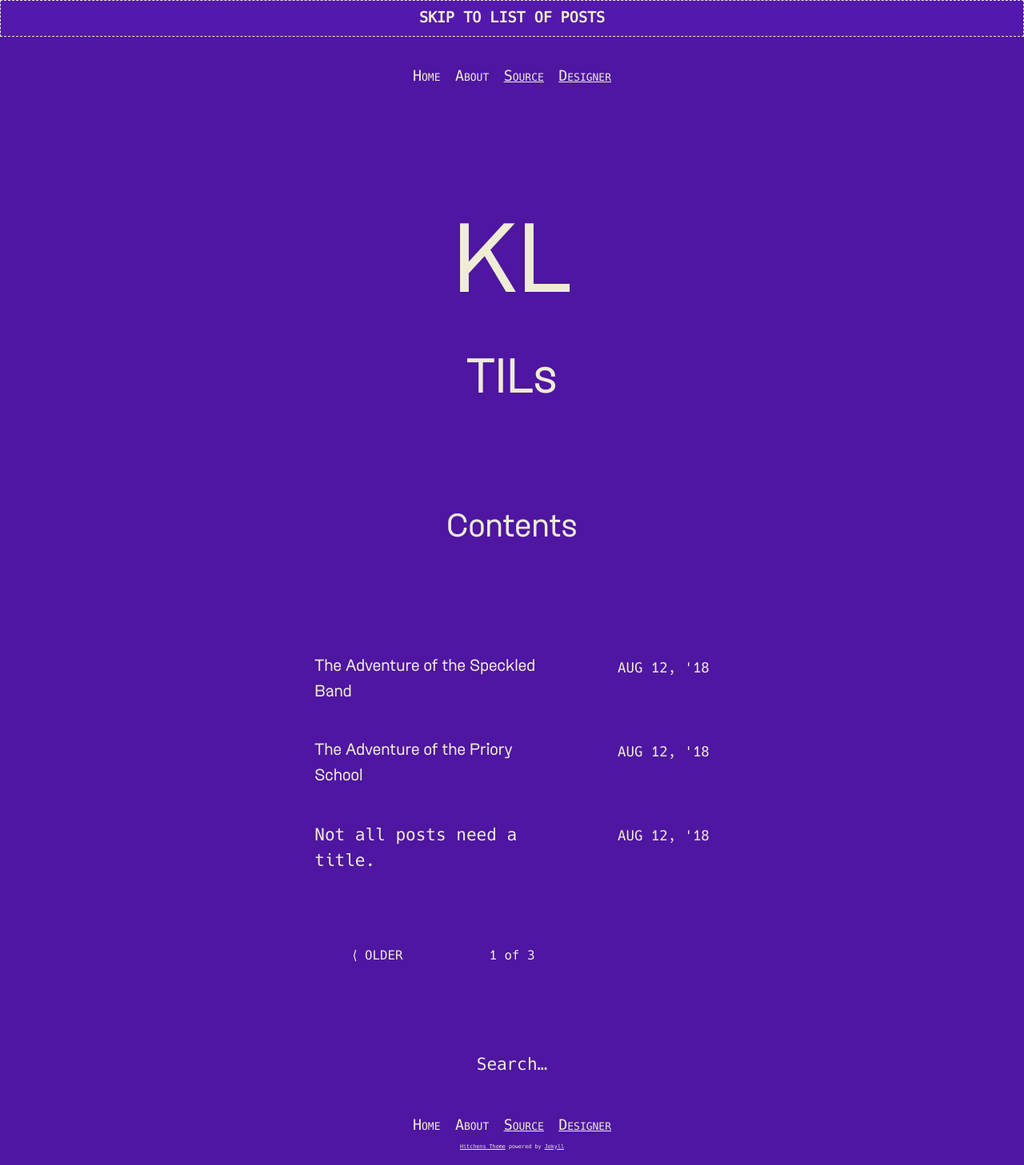
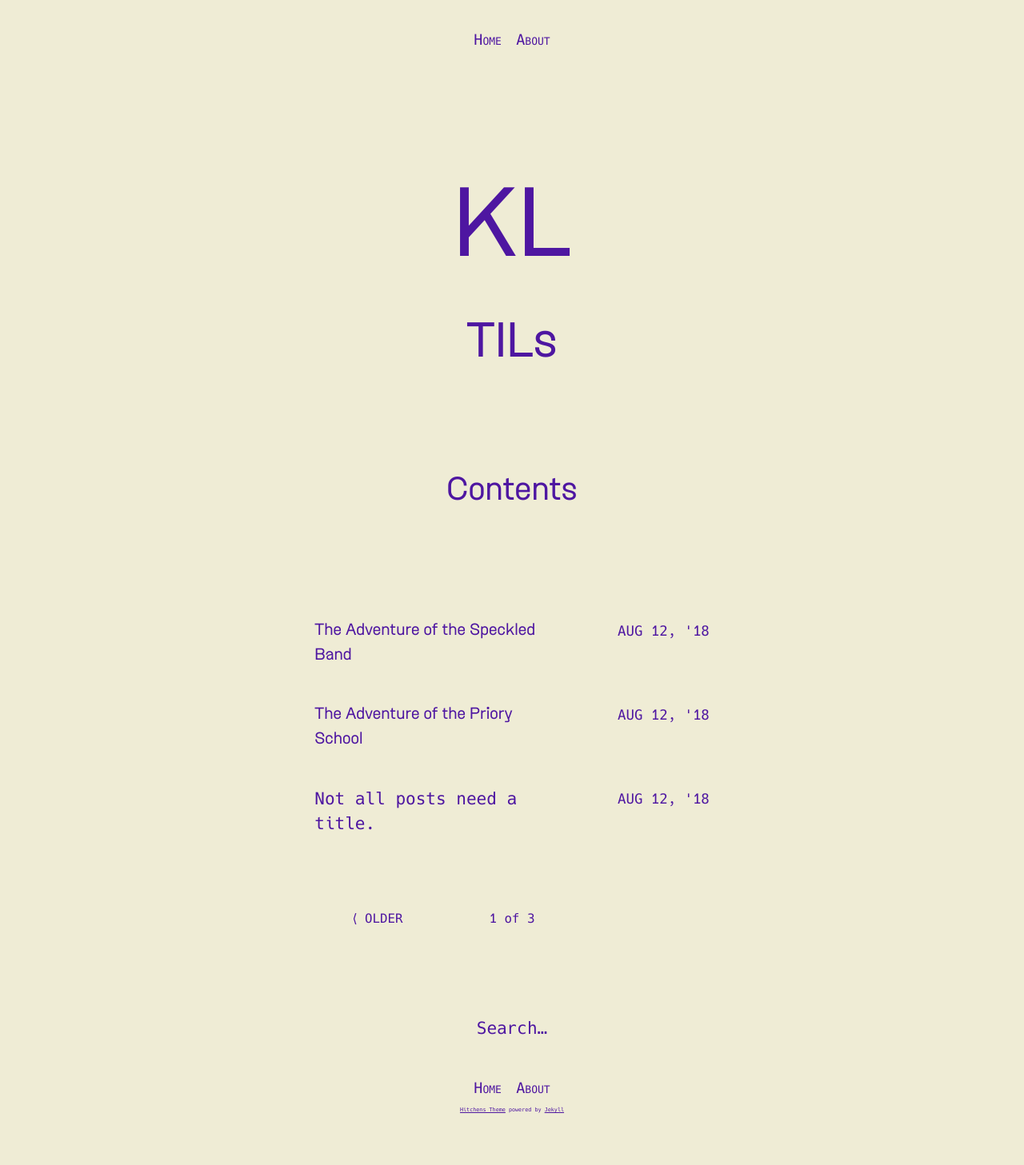
Before and after one commit to leblanck/blog, a Jekyll site: the page built from index.html, in a window 1280 px wide. Shown: the whole page at 80% size. Built offline with Jekyll 4.4.1, drawn with Linux system fonts in a browser that asks for light colours; the list of posts is cut into pages by our own code; after the commit the page ends 1412 px from its top, so only the background shows below that.

Commit message:
more adjustments

```diff
--- a/_data/menu.yml
+++ b/_data/menu.yml
@@ -1,8 +1,2 @@
 - title: About
   url: /about.html
-
-- title: Source
-  url: /
-
-- title: Designer
-  url: /
--- a/_layouts/default.html
+++ b/_layouts/default.html
@@ -20,17 +20,6 @@
 
   </head>
   <body>
-
-    {% if page.layout == 'home' %}
-      <a href="#main" class="skip-navigation">
-        Skip to list of posts
-      </a>
-    {% else %}
-      <a href="#main" class="skip-navigation">
-        Skip to content
-      </a>
-    {% endif %}
-
     {{ content }}
 
     {% unless site.hide_search %}
--- a/_sass/_variables.scss
+++ b/_sass/_variables.scss
@@ -1,7 +1,7 @@
-$brand-color:         #4e16a1;
+$brand-color:         #efecd5;
 $highlight:           lighten($brand-color, 35%);
-$text-color:          #efecd5;
-$muted-text-color:    #efecd5;
+$text-color:          #4e16a1;
+$muted-text-color:    #4e16a1;
 $font-family:         "Hack", monospace;
 $font-familyv2:       "Dwight", serif;
 
```
